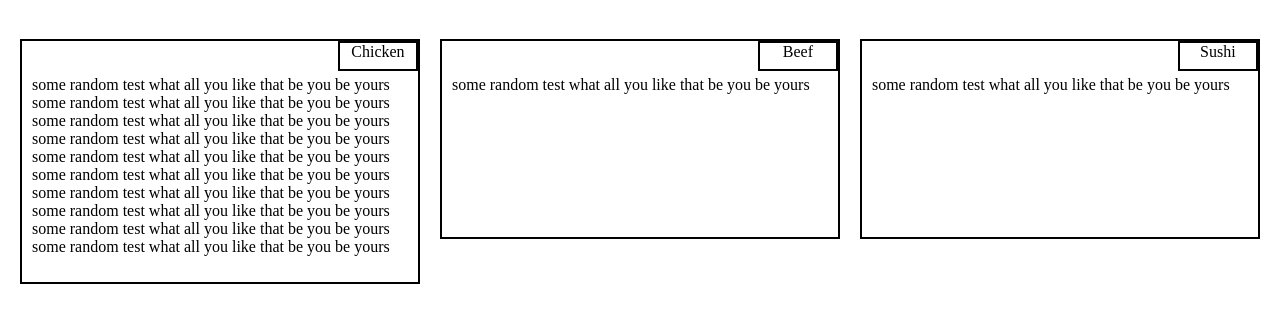
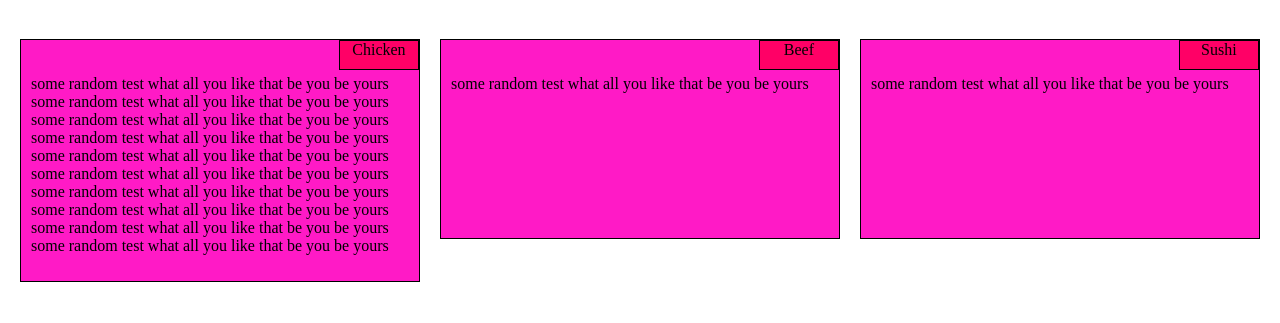
Before and after one commit to evin-wilson/Coursera, a plain HTML site: page module2-solution/index.html in a window 1280 px wide. Shown: the part 61-384 px from the top of the page. Drawn offline with Linux system fonts and the light colour scheme.

Commit message:
added bg-color and updated the border.

```diff
--- a/module2-solution/style.css
+++ b/module2-solution/style.css
@@ -36,12 +36,14 @@ h1{
 	background-color: yellow;
 }*/
 .block{
-	border: 2px solid black;
+	border: 1px solid black;
 	position: relative;
 	width: 100%;
 	height: 100%;
 	min-height: 200px;
 	padding: 10px;
+	background-color: #ff1ac6;
+
 }
 .title{
 	position: absolute;
@@ -53,9 +55,11 @@ h1{
 	color: black;
 	/*font-size: : 2em;*/
 	clear: both;
-	border: 2px solid black;
+	border: 1px solid black;
 	margin-bottom: 20px;
 	border-radius: .5px;
+	background-color: #ff0066
+
 
 }
 .content{
```
